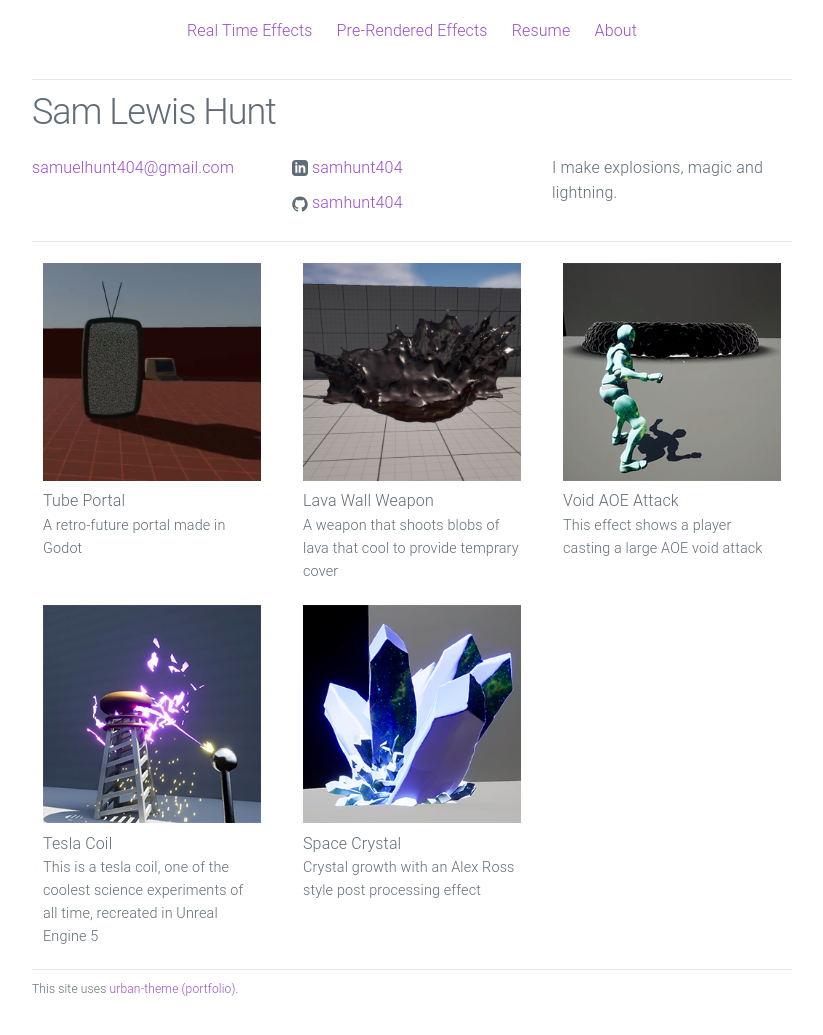
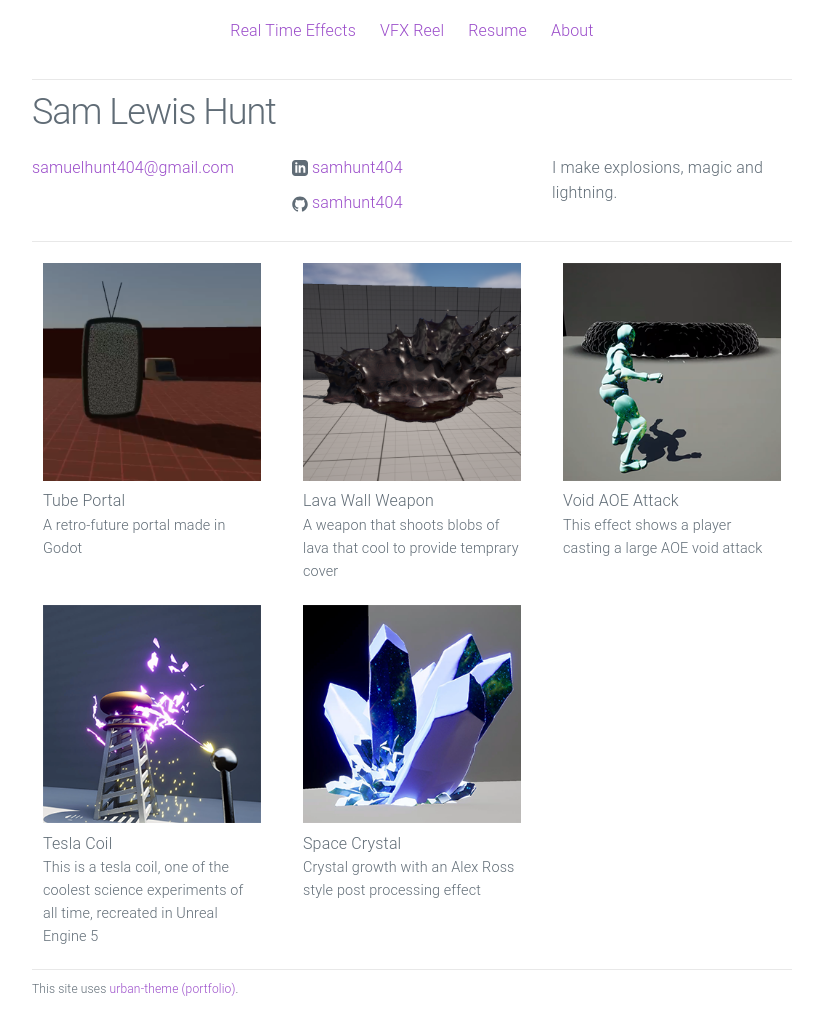
Before and after one commit to samhunt404/samhunt404.github.io, a Jekyll site: the page built from index.html, in a window 1280 px wide. Shown: the whole page, without its empty margins (228-1051 px from the left). Built offline with Jekyll 4.4.1, drawn with Linux system fonts in a browser that asks for light colours.

Commit message:
update header

```diff
--- a/_includes/header.html
+++ b/_includes/header.html
@@ -4,7 +4,7 @@
   <nav class="navbar">
     <ul>
       <li class="nav-item"><a href="{{ site.baseurl }}/">Real Time Effects</a></li>
-      <li class="nav-item"><a href="{{ site.baseurl }}/reel/">Pre-Rendered Effects</a></li>
+      <li class="nav-item"><a href="{{ site.baseurl }}/reel/">VFX Reel</a></li>
       <li class="nav-item"><a href="{{ site.baseurl }}/resume/">Resume</a></li>
       <li class="nav-item"><a href="{{ site.baseurl }}/about/">About</a></li>
     </ul>
```
